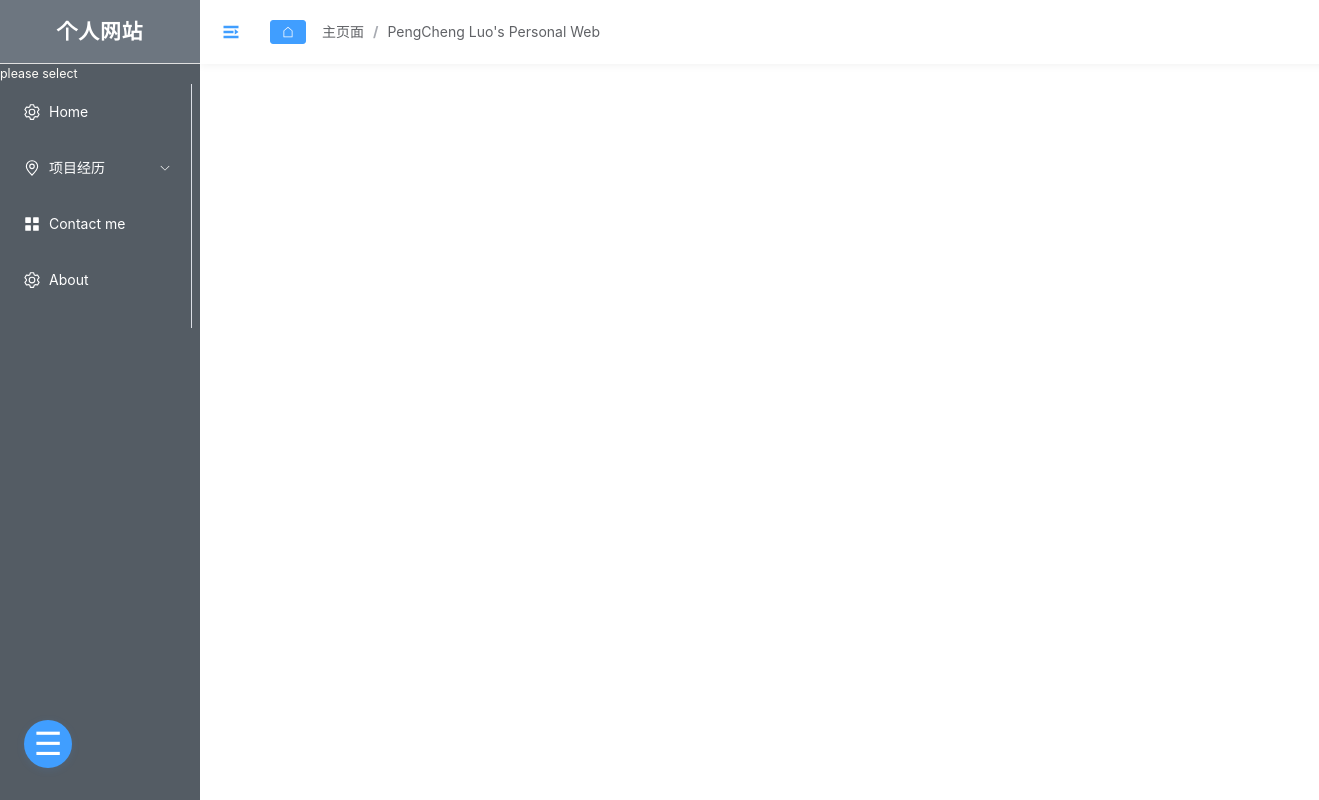
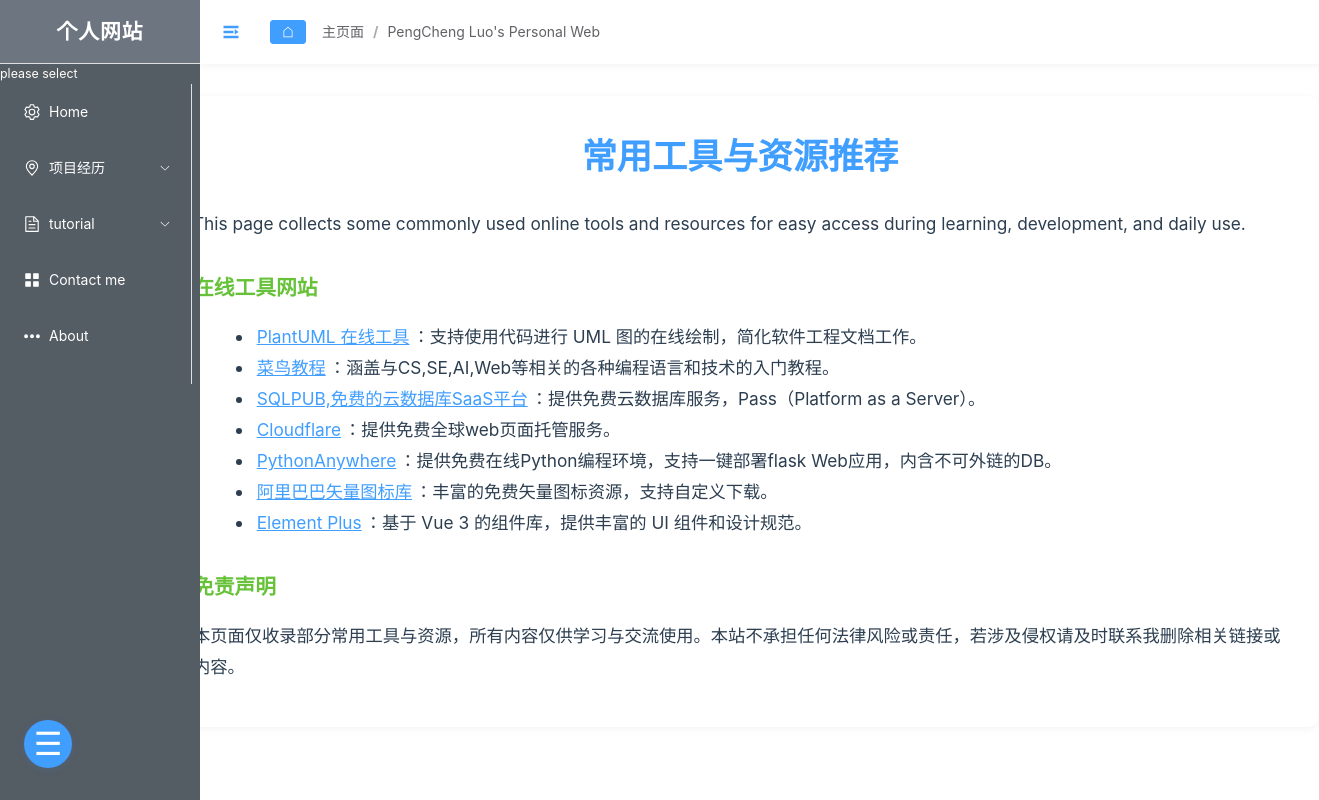
Before and after one commit to Chong-H/PersonalWeb, a Vue app: page /#/other in a window 1280 px wide. Shown: the whole page, 1319 px wide, since content can reach past the window. Built offline with nearby package versions, Linux system fonts and the light colour scheme.

Commit message:
add usual tool website

```diff
--- a/package.json
+++ b/package.json
@@ -17,6 +17,7 @@
     "format": "prettier --write src/"
   },
   "dependencies": {
+    "@element-plus/icons-vue": "^2.3.2",
     "element-plus": "^2.10.7",
     "pinia": "^3.0.3",
     "vue": "^3.5.18",
--- a/src/App.vue
+++ b/src/App.vue
@@ -55,11 +55,6 @@
                   </el-sub-menu>
                 </el-sub-menu>
 
-                <el-menu-item index="Contact">
-                  <el-icon><icon-menu /></el-icon>
-                  <span>Contact me</span>
-                </el-menu-item>
-
                 <!-- <el-menu-item index="3" disabled>
                   <el-icon><document /></el-icon>
                   <span>Navigator Three</span>
@@ -69,10 +64,29 @@
                   <el-icon><setting /></el-icon>
                   <span>Navigator Four</span>
                 </el-menu-item> -->
+                <el-sub-menu index="tutorial">
+                  <!-- <RouterLink to="/about">About</RouterLink> -->
 
+                  <template #title>
+                    <!-- <el-icon><setting /></el-icon> -->
+                    <el-icon><Document /></el-icon>
+                    <span>tutorial</span>
+                  </template>
+                  <el-menu-item index="other">Other</el-menu-item>
+                  <el-sub-menu index="SiblingPages">
+                    <template #title>SiblingPages</template>
+                    <!-- <el-menu-item index="pms">pms</el-menu-item>
+                    <el-menu-item index="MCU">MCU</el-menu-item>
+                    <el-menu-item index="sokoban">sokoban</el-menu-item> -->
+                  </el-sub-menu>
+                </el-sub-menu>
+                <el-menu-item index="Contact">
+                  <el-icon><icon-menu /></el-icon>
+                  <span>Contact me</span>
+                </el-menu-item>
                 <el-menu-item index="about">
-                  <el-icon><setting /></el-icon>
-                  <!-- <RouterLink to="/about">About</RouterLink> -->
+                  <el-icon><MoreFilled /></el-icon>
+
                   <span>About</span>
                 </el-menu-item>
                 <!-- <RouterLink to="/">Home</RouterLink> -->
@@ -192,8 +206,10 @@ const handleMenuSelect = (index: string) => {
     router.push('/drinkSeller')
   } else if (index === 'os') {
     router.push('/os')
+  } else if (index === 'other') {
+    router.push('/other')
   }
-  currentMenuTitle.value = menuMap[index] || "PengCheng Luo's Personal Web"
+  currentMenuTitle.value = menuMap[index] || '...'
 }
 
 //效果
--- /dev/null
+++ b/src/components/display/OtherView.vue
@@ -0,0 +1,89 @@
+<template>
+  <div class="project-info">
+    <h2>常用工具与资源推荐</h2>
+    <p>
+      This page collects some commonly used online tools and resources for easy access during
+      learning, development, and daily use.
+    </p>
+
+    <h3>在线工具网站</h3>
+    <ul>
+      <li>
+        <a href="https://plantuml.com/zh/" target="_blank" rel="noopener">PlantUML 在线工具</a
+        >：支持使用代码进行 UML 图的在线绘制，简化软件工程文档工作。
+      </li>
+      <li>
+        <a href="https://www.runoob.com/" target="_blank" rel="noopener">菜鸟教程</a
+        >：涵盖与CS,SE,AI,Web等相关的各种编程语言和技术的入门教程。
+      </li>
+      <li>
+        <a href="https://www.sqlpub.com/" target="_blank" rel="noopener"
+          >SQLPUB,免费的云数据库SaaS平台</a
+        >：提供免费云数据库服务，Pass（Platform as a Server）。
+      </li>
+      <li>
+        <a href="https://www.cloudflare-cn.com/enterprise/" target="_blank" rel="noopener"
+          >Cloudflare</a
+        >：提供免费全球web页面托管服务。
+      </li>
+      <li>
+        <a href="https://www.pythonanywhere.com/user/chonghe/" target="_blank" rel="noopener"
+          >PythonAnywhere</a
+        >：提供免费在线Python编程环境，支持一键部署flask Web应用，内含不可外链的DB。
+      </li>
+      <li>
+        <a href="https://www.iconfont.cn/" target="_blank" rel="noopener">阿里巴巴矢量图标库</a
+        >：丰富的免费矢量图标资源，支持自定义下载。
+      </li>
+      <li>
+        <a href="https://element-plus.org/zh-CN/" target="_blank" rel="noopener">Element Plus</a
+        >：基于 Vue 3 的组件库，提供丰富的 UI 组件和设计规范。
+      </li>
+      <!-- 可继续补充更多工具网站 -->
+    </ul>
+
+    <h3>免责声明</h3>
+    <p>
+      本页面仅收录部分常用工具与资源，所有内容仅供学习与交流使用。本站不承担任何法律风险或责任，若涉及侵权请及时联系我删除相关链接或内容。
+    </p>
+  </div>
+</template>
+
+<style scoped>
+.project-info {
+  background: #fff;
+  padding: 2rem;
+  border-radius: 12px;
+  box-shadow: 0 2px 8px rgba(0, 0, 0, 0.05);
+  max-width: 1200px;
+  margin: 2rem auto;
+}
+.project-info h2 {
+  font-size: 2.2rem;
+  font-weight: bold;
+  margin-bottom: 1.5rem;
+  color: #409eff;
+  text-align: center;
+}
+.project-info h3 {
+  font-size: 1.3rem;
+  font-weight: bold;
+  margin-top: 2rem;
+  margin-bottom: 1rem;
+  color: #67c23a;
+}
+.project-info p,
+.project-info ul {
+  font-size: 1.08rem;
+  line-height: 1.8;
+  margin-bottom: 0.8rem;
+}
+.project-info ul {
+  margin-left: 1.2em;
+  margin-bottom: 1.2em;
+}
+.project-info a {
+  color: #409eff;
+  text-decoration: underline;
+}
+</style>
--- a/src/main.ts
+++ b/src/main.ts
@@ -7,10 +7,12 @@ import App from './App.vue'
 import router from './router'
 import ElementPlus from 'element-plus'
 import 'element-plus/dist/index.css'
-
+import * as ElementPlusIconsVue from '@element-plus/icons-vue'
 const app = createApp(App)
 app.use(ElementPlus)
-
+for (const [key, component] of Object.entries(ElementPlusIconsVue)) {
+  app.component(key, component)
+}
 app.use(createPinia())
 app.use(router)
 
--- a/src/router/index.ts
+++ b/src/router/index.ts
@@ -52,6 +52,11 @@ const router = createRouter({
       name: '/os',
       component: () => import('../components/display/OsView.vue'),
     },
+    {
+      path: '/other',
+      name: 'other',
+      component: () => import('../components/display/OtherView.vue'),
+    },
   ],
 })
 
```
Also changed, not shown: 1 other file (tests, documents, lock files or other folders).
